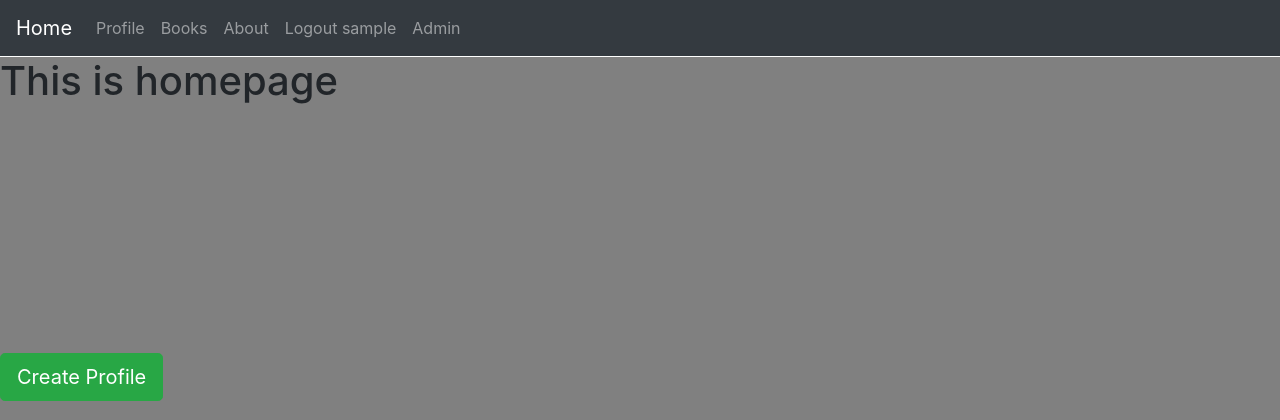
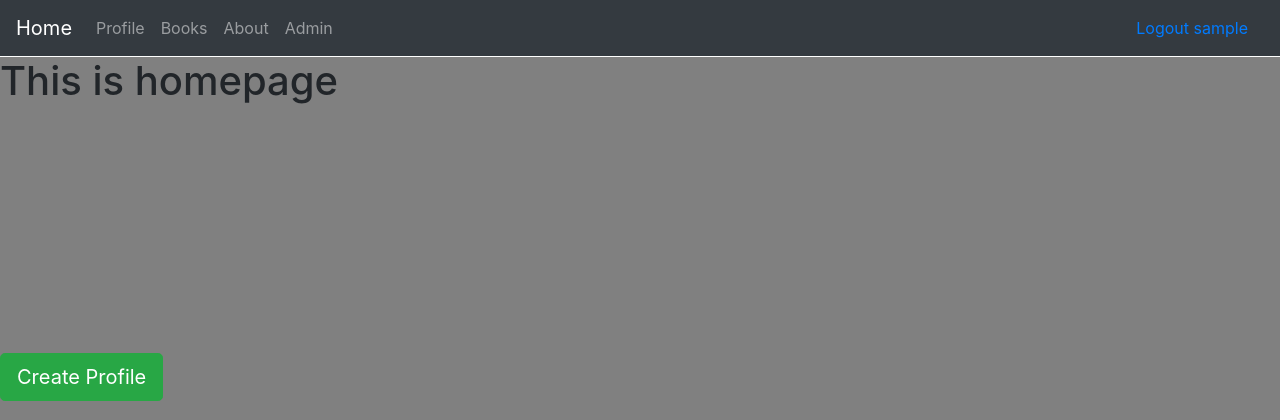
Before and after one commit to ChicoState/readerhub, a Django app: page / in a window 1280 px wide. Shown: the top 420 px of the page. Run offline with Django 4.2, Linux system fonts and the light colour scheme; the visitor is signed in with stand-in values (Sample User, id 1); some libraries are stand-ins or nearby versions.

Commit message:
Move logout button to faright side of navbar

```diff
--- a/templates/nav.html
+++ b/templates/nav.html
@@ -18,17 +18,15 @@
       <li class="nav-item">
         <a class="nav-link" href="/about/">About</a>
       </li>
-      {% if user.is_authenticated %}
-        <li>
-          <a class="nav-link" href="/logout/">Logout {{user.username}}</a>
-        </li>
-      {% else %}
-        <li>
-          <a class="nav-link" href="/login/">Login</a>
-        </li>
-      {% endif %}
       <li class="nav-item">
         <a class="nav-link" href="/admin" target="_blank">Admin</a>
       </li>
   </div>
+  <div style="text-align:right;">
+    {% if user.is_authenticated %}
+        <a class="nav-link" href="/logout/">Logout {{user.username}}</a>
+    {% else %}
+        <a class="nav-link" href="/login/">Login</a>
+    {% endif %}
+  </div>
 </nav>
```
